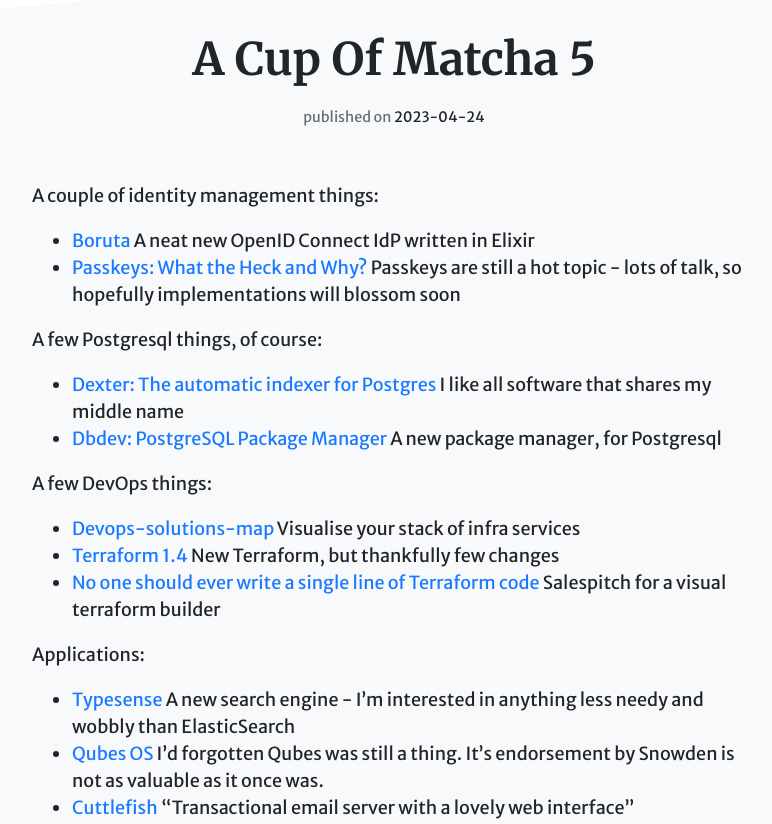
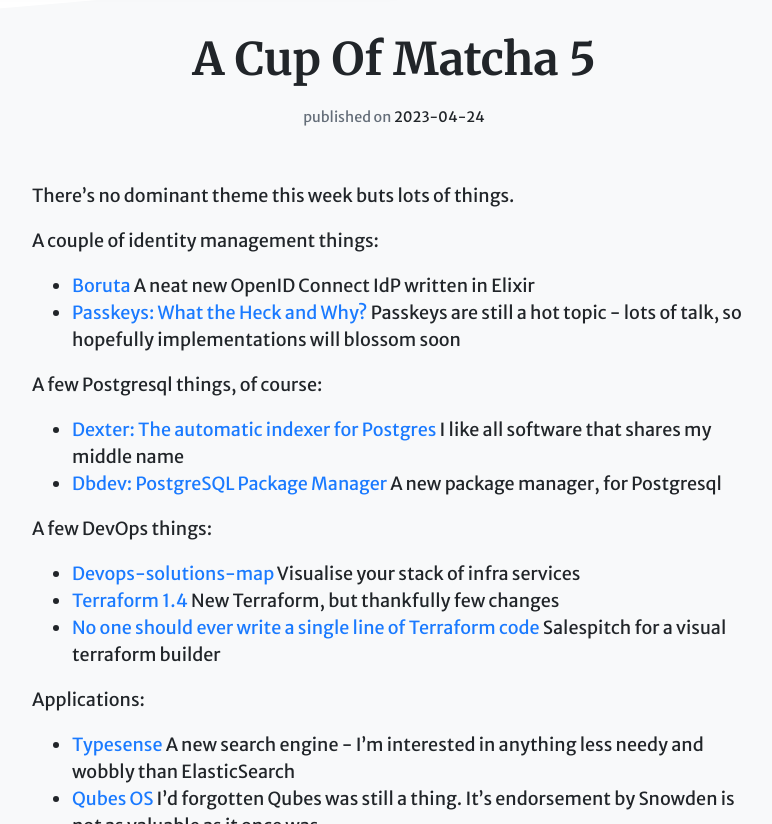
Before and after one commit to Digital-Identity-Labs/digital-identity-labs.github.io, a Jekyll site: the page built from _posts/2023-04-24-com5.markdown, in a window 1280 px wide and 900 px high, scrolled down 401 px, cut to the strip 76-900 px from the top of the window. Shown: the whole strip, without its empty margins (246-1018 px from the left). Built offline with Jekyll 4.4.1, drawn with Linux system fonts in a browser that asks for light colours; comment, search, counter and statistics services are not loaded.

Commit message:
Add intro text

```diff
--- a/_posts/2023-04-24-com5.markdown
+++ b/_posts/2023-04-24-com5.markdown
@@ -8,6 +8,8 @@
 header_credit: Photo by Phuong Nguyen at Unsplash
 published: true
 ---
+
+There's no dominant theme this week buts lots of things.
 
 A couple of identity management things:
 
```
